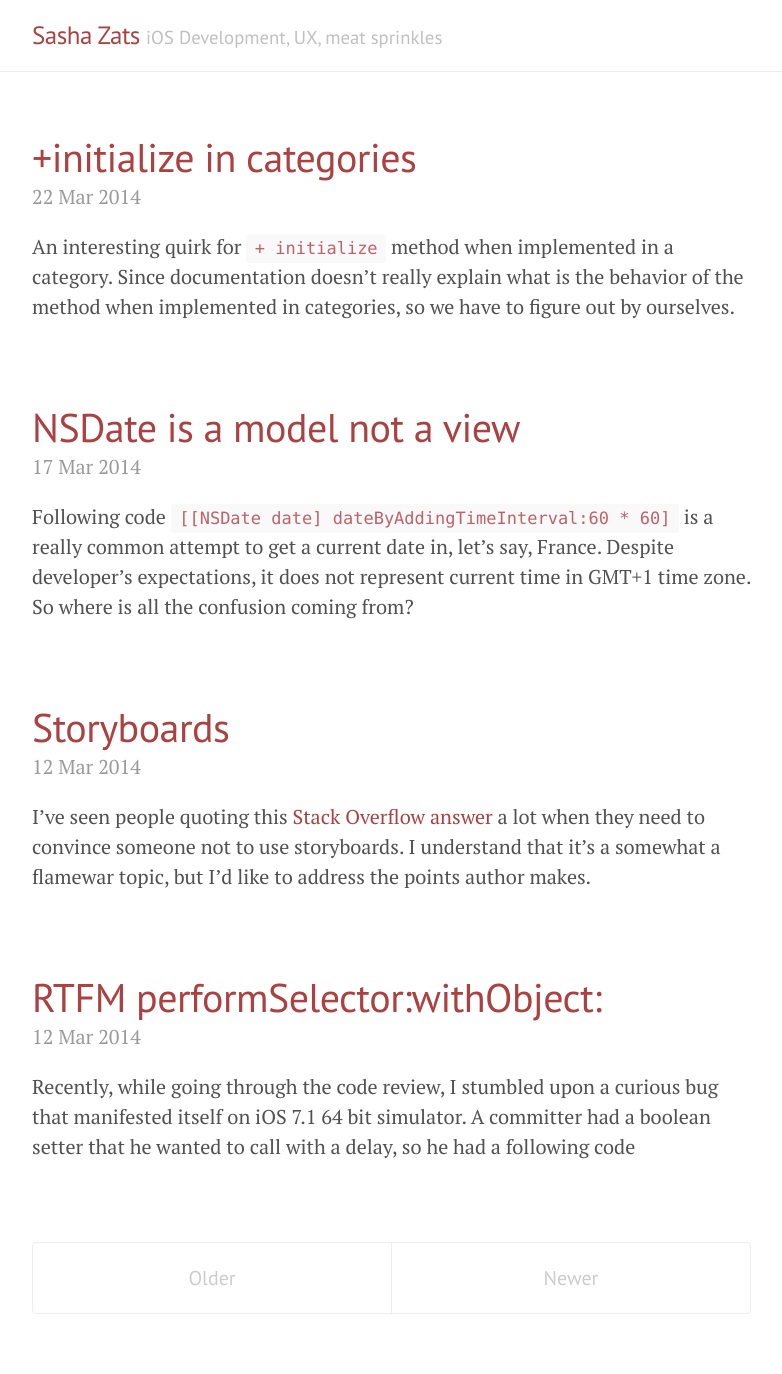
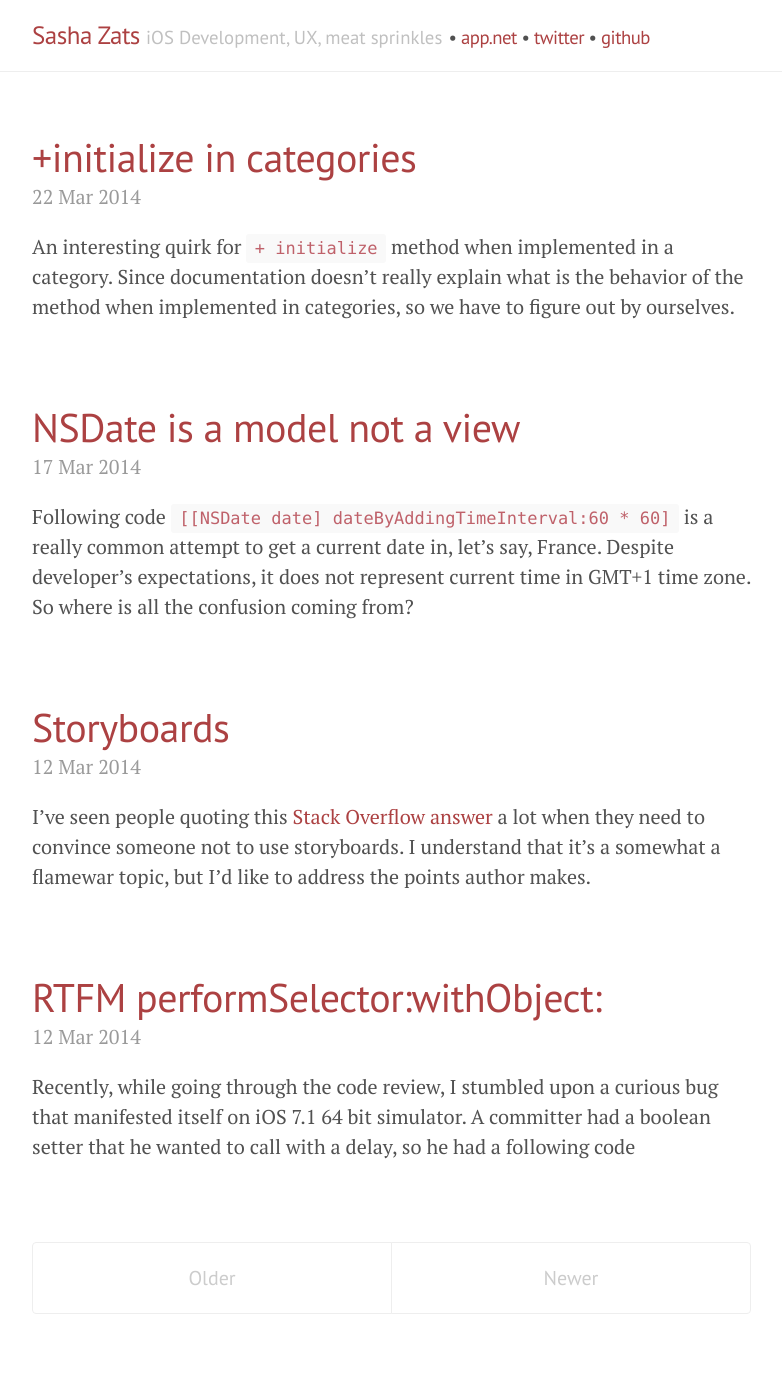
Before and after one commit to zats/zats.github.io, a Jekyll site: the page built from index.html, in a window 1280 px wide. Shown: the whole page, without its empty margins (248-1030 px from the left). Built offline with Jekyll 4.4.1, drawn with Linux system fonts in a browser that asks for light colours; Markdown is read by kramdown in place of the engine named in the settings; the list of posts is cut into pages by our own code.

Commit message:
added social links

```diff
--- a/_layouts/default.html
+++ b/_layouts/default.html
@@ -10,6 +10,7 @@
         <h3 class="masthead-title">
           <a href="/" title="Home">{{ site.title }}</a>
           <small>{{ site.tagline }}</small>
+          <span class="social-links"> • <a href="https://alpha.app.net/zats">app.net</a> • <a href="https://twitter.com/zats">twitter</a> • <a href="https://github.com/zats">github</a></span>
         </h3>
       </div>
     </div>
--- a/public/css/poole.css
+++ b/public/css/poole.css
@@ -292,6 +292,9 @@ tbody tr:nth-child(odd) th {
   letter-spacing: 0;
 }
 
+.social-links {
+  font-size: 75%;
+}
 
 /*
  * Posts and pages
```
